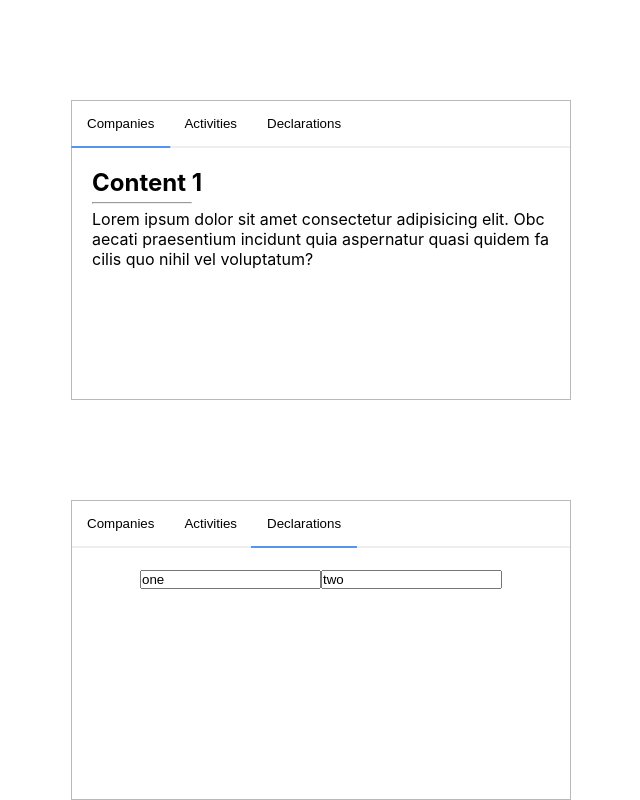
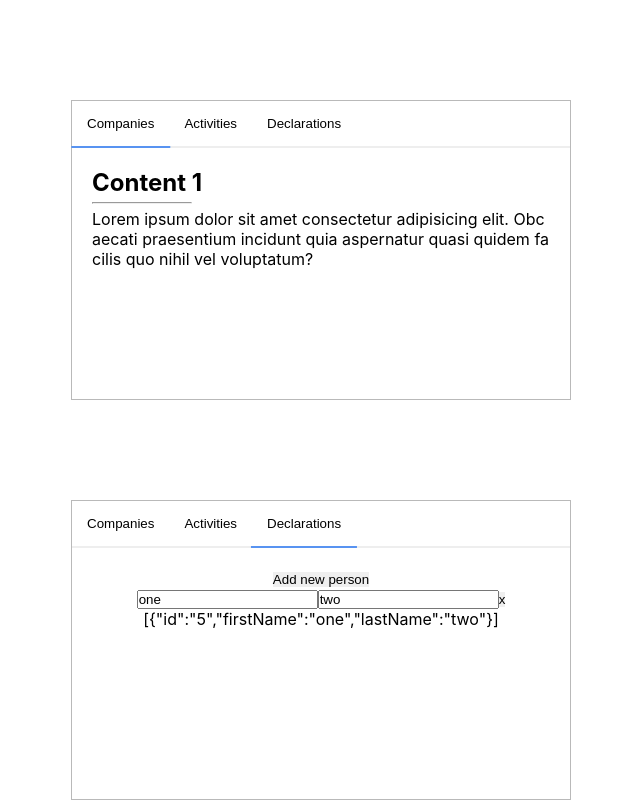
Before and after one commit to chicoumbetov/react_tab_nav, a React (Create React App) app: page / in a window 1280 px wide. Shown: the whole page, without its empty margins (319-959 px from the left). Built offline with nearby package versions, Linux system fonts and the light colour scheme.

Commit message:
deletion button

```diff
--- a/package.json
+++ b/package.json
@@ -19,6 +19,7 @@
     "react-bootstrap": "^2.2.3",
     "react-dom": "^18.0.0",
     "react-scripts": "5.0.0",
+    "shortid": "^2.2.16",
     "typescript": "^4.6.3",
     "web-vitals": "^2.1.4"
   },
@@ -47,5 +48,8 @@
       "last 1 firefox version",
       "last 1 safari version"
     ]
+  },
+  "devDependencies": {
+    "@types/shortid": "^0.0.29"
   }
 }
--- a/src/components/WorkUnitForm/WorkUnitForm.tsx
+++ b/src/components/WorkUnitForm/WorkUnitForm.tsx
@@ -1,5 +1,6 @@
 import produce from "immer";
 import { useState } from "react";
+import { generate } from "shortid";
 
 interface Person {
   id: string;
@@ -14,6 +15,20 @@ const WorkUnitForm = () => {
 
   return (
     <div style={{ textAlign: "center" }}>
+      <button
+        onClick={() => {
+          setPeople((currentPerson) => [
+            ...currentPerson,
+            {
+              id: generate(),
+              firstName: "",
+              lastName: "",
+            },
+          ]);
+        }}
+      >
+        Add new person
+      </button>
       {people.map((p, index) => {
         return (
           <div key={p.id}>
@@ -41,9 +56,20 @@ const WorkUnitForm = () => {
                 );
               }}
             />
+
+            <button
+              onClick={() => {
+                setPeople(
+                  (currentPerson) => currentPerson.filter((x) => x.id !== p.id) // as long as we r iterating over current id not equal to id of person in the list, keep it
+                );
+              }}
+            >
+              x
+            </button>
           </div>
         );
       })}
+      <div>{JSON.stringify(people)}</div>
     </div>
   );
 };
```
Also changed, not shown: 1 other file (tests, documents, lock files or other folders).
